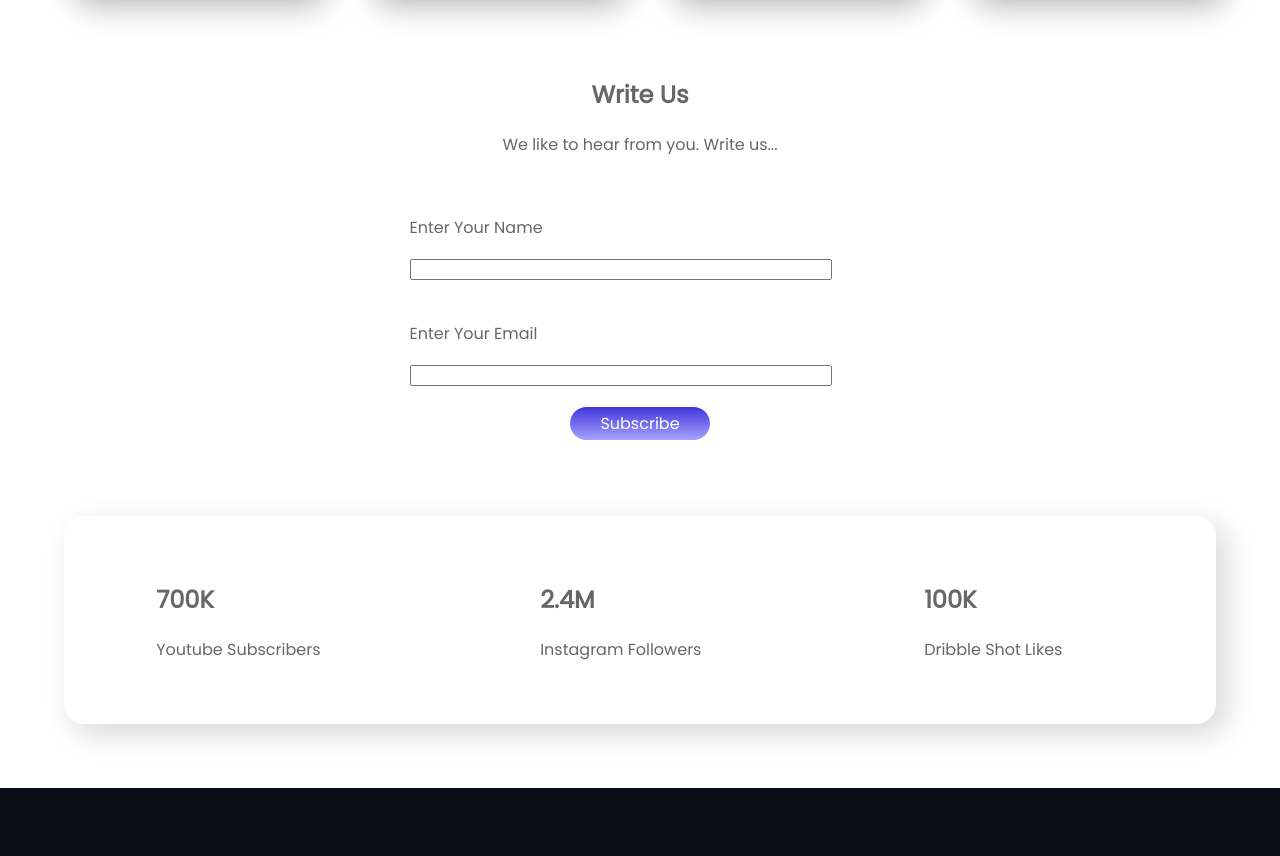
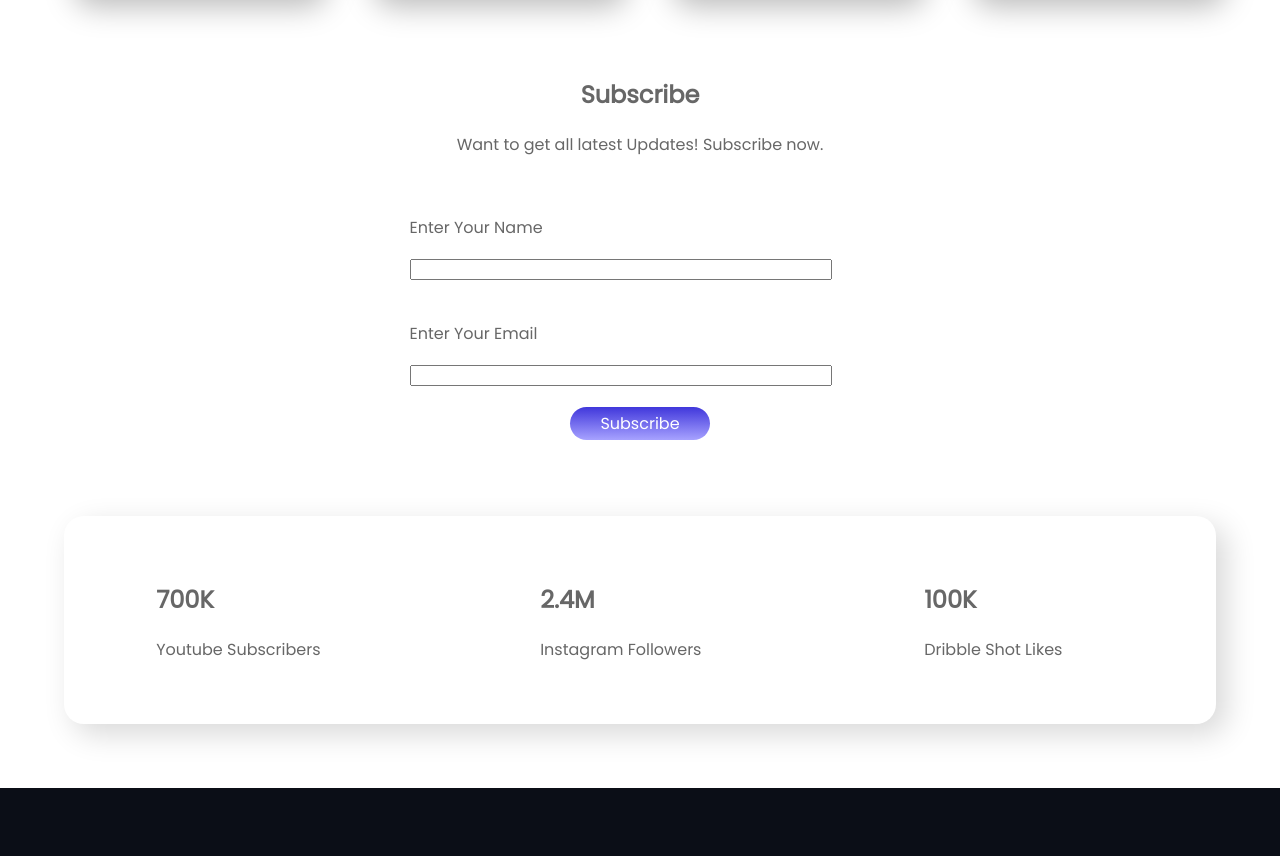
Before and after one commit to RifatRoni/my-food-website, a plain HTML site: page index.html in a window 1280 px wide. Shown: the part 2238-3094 px from the top of the page. Drawn offline with Linux system fonts and the light colour scheme.

Commit message:
subscribe correction

```diff
--- a/index.html
+++ b/index.html
@@ -116,8 +116,8 @@
         <section class="subscribe">
             <div class="subscribe-container">
 
-                    <h1 class="subscribe-section-title">Write Us</h1>
-                    <p class="subscribe-section-subtitle">We like to hear from you. Write us...</p>
+                    <h1 class="subscribe-section-title">Subscribe</h1>
+                    <p class="subscribe-section-subtitle">Want to get all latest Updates! Subscribe now.</p>
 
                     <form action="">
                         <p>Enter Your Name</p>
```
